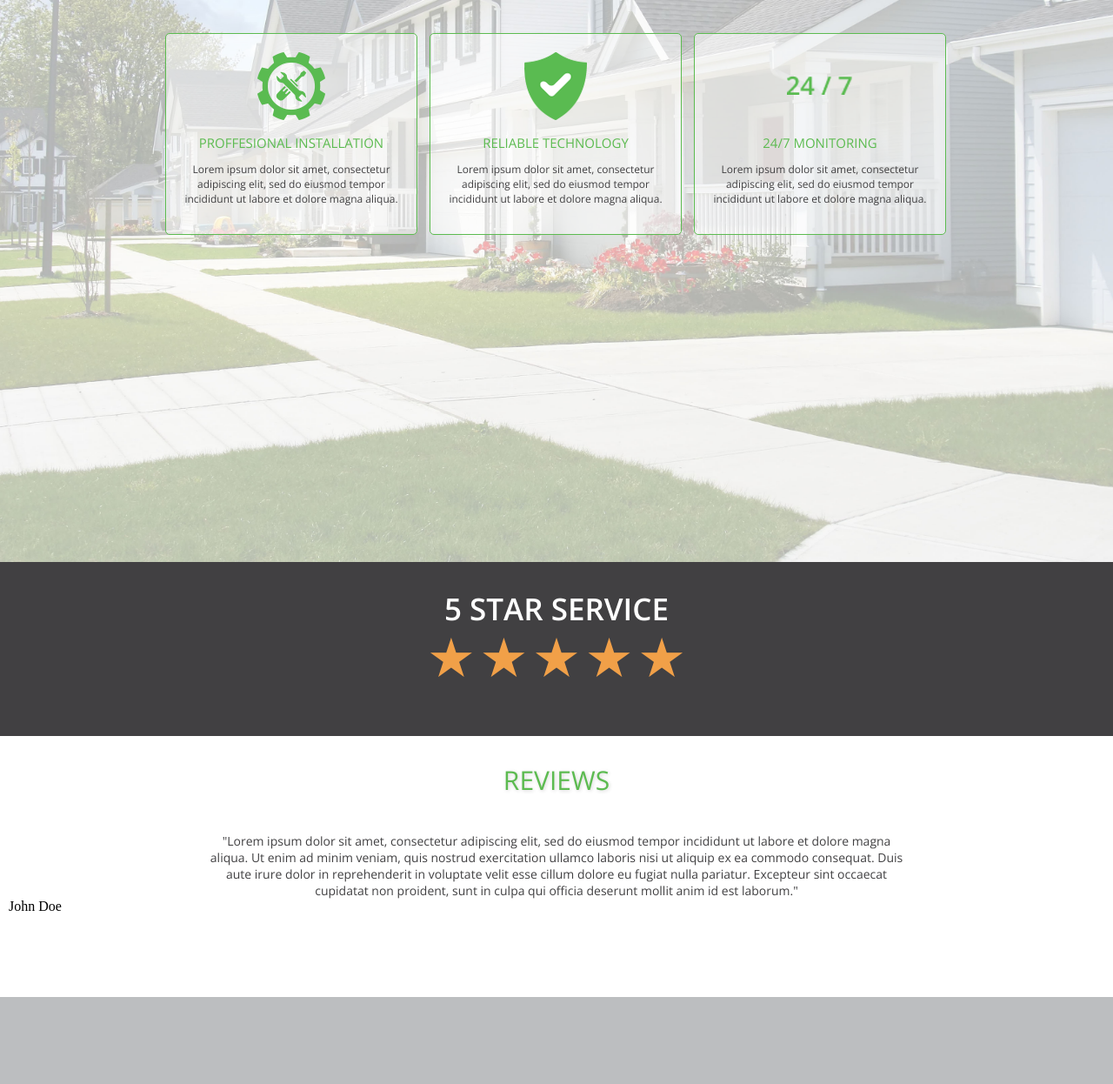
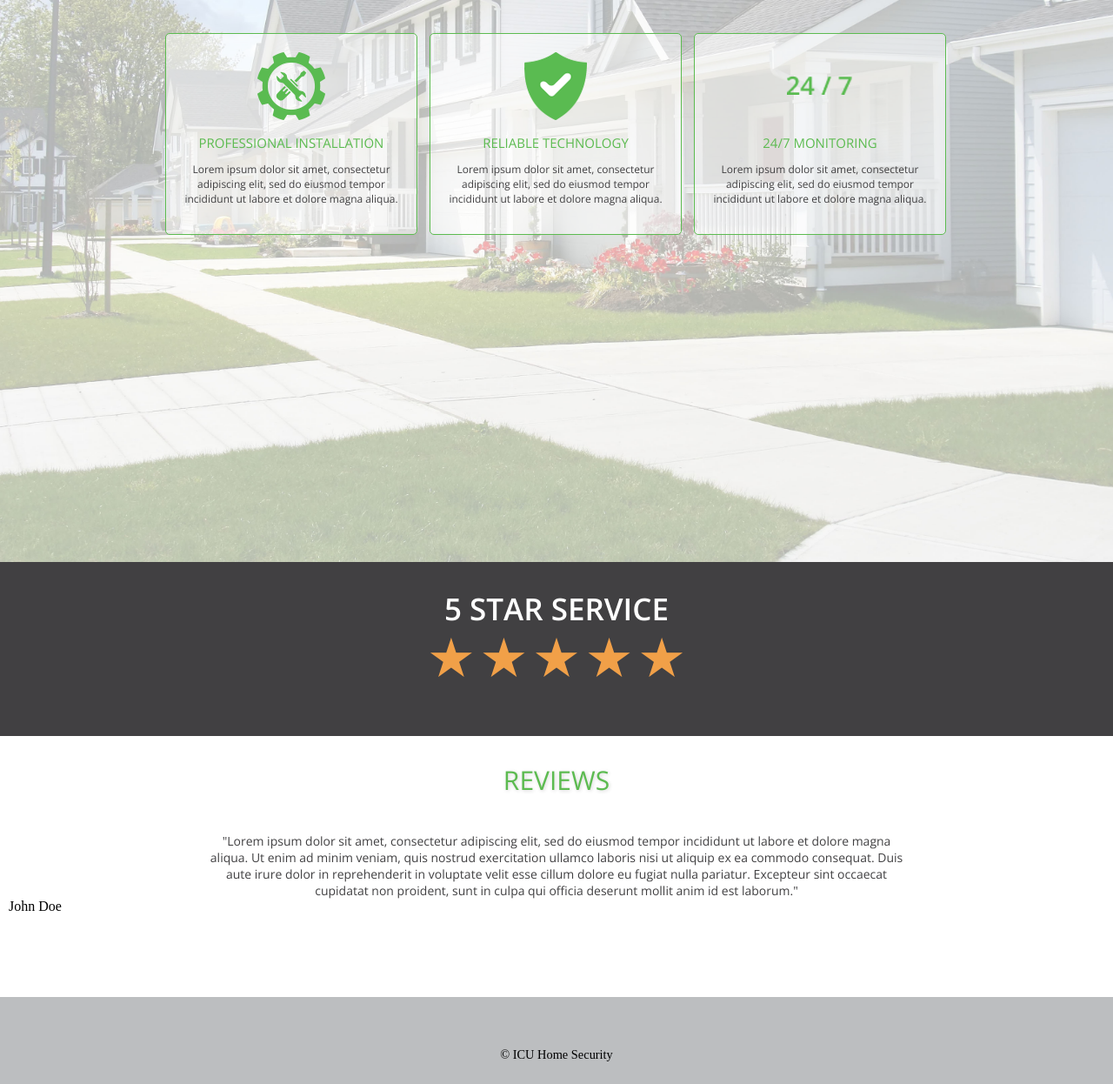
Before and after one commit to cmosnick/ICU, a plain HTML site: page webApp/index.html in a window 1280 px wide. Shown: the part 244-1490 px from the top of the page at 87% size. Drawn offline with nearby package versions, Linux system fonts and the light colour scheme.

Commit message:
Add footer

```diff
--- a/webApp/css/main.css
+++ b/webApp/css/main.css
@@ -275,6 +275,7 @@ body{
     right: 10px;
 }
 footer{
+	position: relative;
     background:#BCBEC0;
     width:100%;
     height: auto;
@@ -487,3 +488,13 @@ div.notificationRule label{
 .margin10{
 	margin-top: 10px;
 }
+
+p.copyright {
+    position: absolute;
+    width: 100%;
+    color: black;
+    line-height: 40px;
+    font-size: 0.9em;
+    text-align: center;
+    bottom:0;
+}
--- a/webApp/index.html
+++ b/webApp/index.html
@@ -37,7 +37,7 @@
             <div class="MarketingContainer">
                 <div class="Marketing">
                     <div class="MarketingPic Pic1"></div>
-                    <div class="MarketingHeading">Proffesional Installation</div>
+                    <div class="MarketingHeading">Professional Installation</div>
                     <p class="MarketingContent">
                         Lorem ipsum dolor sit amet, consectetur adipiscing elit, sed do eiusmod tempor incididunt ut labore et dolore magna aliqua.
                     </p>
@@ -70,7 +70,7 @@
     </div>
 
     <footer>
-
+		<p class="copyright">© ICU Home Security</p>
     </footer>
 </body>
 </html>
```
Also changed, not shown: webApp/Dashboard.html (+1 -1 lines), webApp/LogIn.html (+1 -1 lines), webApp/MyImages.html (+1 -1 lines), webApp/Register.html (+1 -1 lines).
